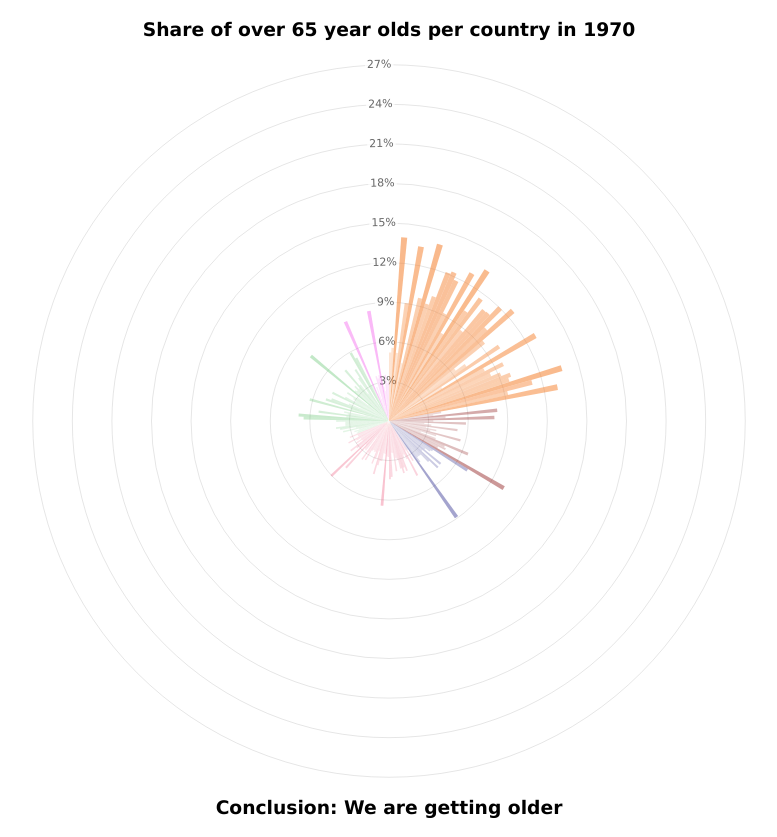
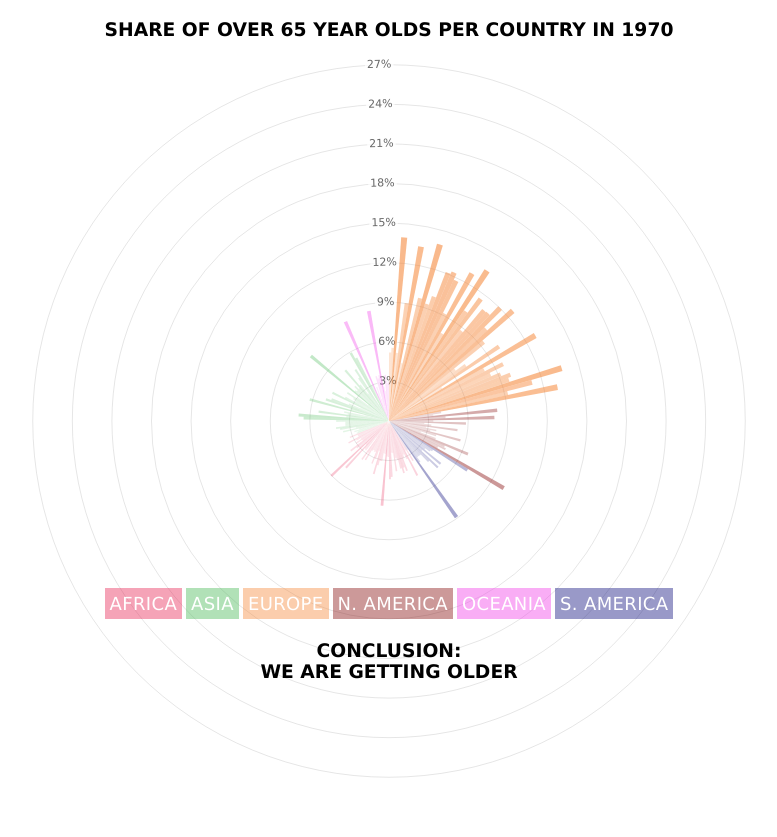
Before and after one commit to ebuddj/2019-elderly, a React app: page / in a window 1280 px wide. Shown: the whole page, without its empty margins (251-1028 px from the left). After the commit the page ends 800 px from the top, so only its background shows below. Built offline with nearby package versions, Linux system fonts and the light colour scheme; a web font is replaced by a local one.

Commit message:
Polished

```diff
--- a/src/jsx/App.jsx
+++ b/src/jsx/App.jsx
@@ -25,6 +25,7 @@ const order = {
 class App extends Component {
   constructor() {
     super();
+    this.canvas = React.createRef()
     this.state = {
       data:{
         datasets:[{
@@ -175,12 +176,17 @@ class App extends Component {
       <div className={style.app}>
         <h3>Share of over 65 year olds per country in {this.state.year}</h3>
         <div className={style.chart_container}>
+          <Polar ref={this.canvas} data={this.state.data} options={options} width={size} height={size} />
           <legend>
-
+            <div className={style.africa}>Africa</div>
+            <div className={style.asia}>Asia</div>
+            <div className={style.europe}>Europe</div>
+            <div className={style.n_america}>N. America</div>
+            <div className={style.oceania}>Oceania</div>
+            <div className={style.s_america}>S. America</div>
           </legend>
-          <Polar data={this.state.data} options={options} width={400} height={400} />
         </div>
-        <h3>Conclusion: We are getting older</h3>
+        <h3>Conclusion:<br />We are getting older</h3>
       </div>
     );
   }
--- a/src/styles/styles.less
+++ b/src/styles/styles.less
@@ -5,15 +5,49 @@ body {
   padding: 0;
 }
 .app {
-  height: auto;
+  text-align: center;
   h3 {
     font-family: verdana;
     text-align: center;
+    text-transform: uppercase;
   }
   .chart_container {
-    overflow: hidden;
+    legend {
+      margin-top: -15%;
+      text-align: center;
+      z-index: 1;
+      div {
+        color: #fff;
+        display: inline-block;
+        font-family: verdana;
+        font-size: 18px;
+        letter-spacing: 0.02em;
+        margin: 2px 2px;
+        padding: 5px;
+        text-transform: uppercase;
+        &.africa {
+          background-color: rgba(230, 25, 75, 0.4);
+        }
+        &.asia {
+          background-color: rgba(60, 180, 75, 0.4);
+        }
+        &.europe {
+          background-color: rgba(245, 130, 49, 0.4);
+        }
+        &.n_america {
+          background-color: rgba(128, 0, 0, 0.4);
+        }
+        &.oceania {
+          background-color: rgba(240, 50, 230, 0.4);
+        }
+        &.s_america {
+          background-color: rgba(0, 0, 117, 0.4);
+
+        }
+      }
+    }
     canvas {
-      margin: auto;
+      margin: auto auto;
       max-width: 90vh;
     }
   }
```
